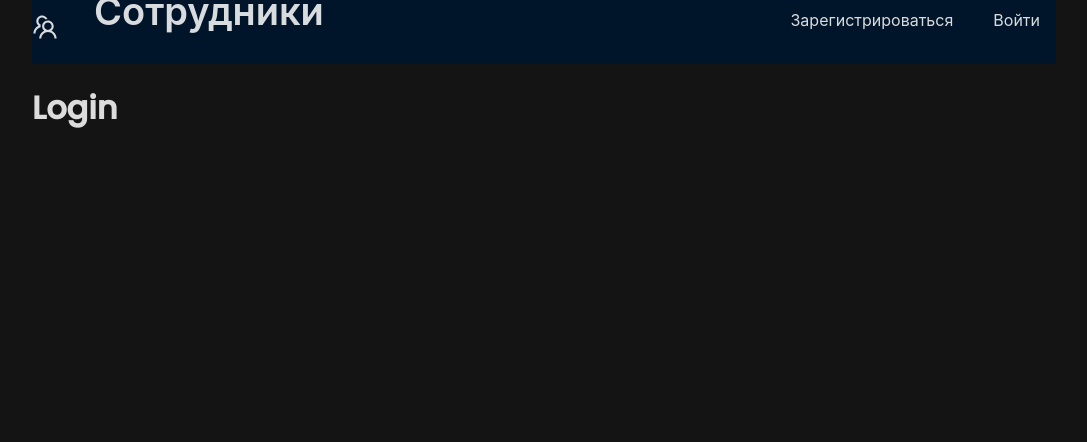
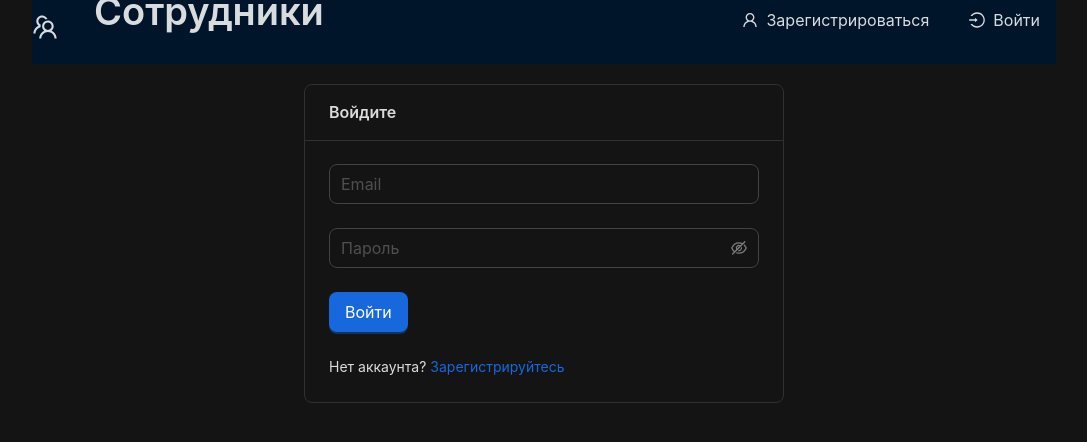
Before and after one commit to YakovlevaSS/employees-app, a React (Create React App) app in the folder client/: page /login in a window 1280 px wide. Shown: the top 442 px of the page, without its empty margins (96-1183 px from the left). Built offline with nearby package versions, Linux system fonts and the light colour scheme.

Commit message:
layout login and register

```diff
--- /dev/null
+++ b/client/src/components/custom-input/input.tsx
@@ -0,0 +1,28 @@
+import React from "react";
+import { Form, Input } from "antd";
+
+type Props = {
+  name: string;
+  placeholder: string;
+  type?: string;
+};
+
+export const CustomInput = ({
+  type = 'text',
+  name,
+  placeholder,
+}: Props) => {
+  return (
+    <Form.Item
+      name={name}
+      rules={[{ required: true, message: "Обязательное поле" }]}
+      shouldUpdate={ true }
+    >
+      <Input
+        placeholder={placeholder}
+        type={ type }
+        size="large"
+      />
+    </Form.Item>
+  );
+};
--- a/client/src/components/header/index.tsx
+++ b/client/src/components/header/index.tsx
@@ -1,6 +1,6 @@
 import { Layout, Space, Typography } from "antd";
 import styles from "./index.module.css";
-import { TeamOutlined } from "@ant-design/icons";
+import { TeamOutlined, UserOutlined, LoginOutlined } from "@ant-design/icons";
 import { CustomButton } from "../custom-button";
 import { Paths } from "../../paths";
 import { Link } from "react-router-dom";
@@ -18,12 +18,12 @@
       </Space>
       <Space>
         <Link to={Paths.register}>
-          <CustomButton type="text">
+          <CustomButton type="text" icon={ <UserOutlined/> }>
             Зарегистрироваться
           </CustomButton>
         </Link>
         <Link to={Paths.login}>
-          <CustomButton type="text">
+          <CustomButton type="text" icon={ <LoginOutlined/> }>
             Войти
           </CustomButton>
         </Link>
--- /dev/null
+++ b/client/src/components/password-input/index.tsx
@@ -0,0 +1,54 @@
+import { Form, Input } from "antd";
+import { NamePath } from "antd/es/form/interface";
+
+type Props = {
+  name: string;
+  placeholder: string;
+  dependencies?: NamePath[];
+};
+
+export const PasswordInput = ({
+  name,
+  placeholder,
+  dependencies,
+}: Props) => {
+  return (
+    <Form.Item
+      name={name}
+      dependencies={dependencies}
+      hasFeedback
+      rules={[
+        {
+          required: true,
+          message: "Обязательное поле",
+        },
+        ({ getFieldValue }) => ({
+          validator(_, value) {
+            if (!value ) {
+              return Promise.resolve();
+            }
+
+            if (name === 'confirmPassword') {
+              if (!value || getFieldValue("password") === value) {
+                return Promise.resolve();
+              }
+              return Promise.reject(
+                new Error("Пароли должны совпадать")
+              );
+            } else {
+              if (value.length < 6) {
+                return Promise.reject(
+                  new Error("Пароль должен быть длинее 6-ти символов")
+                );
+              }
+
+              return Promise.resolve();
+            }
+          },
+        }),
+      ]}
+    >
+      <Input.Password placeholder={placeholder} size="large" />
+    </Form.Item>
+  );
+};
--- a/client/src/pages/login/index.tsx
+++ b/client/src/pages/login/index.tsx
@@ -1,9 +1,31 @@
+import { Card, Form, Row, Space, Typography } from "antd";
+import { Link } from "react-router-dom";
+import { CustomInput } from "../../components/custom-input/input";
 import { Layout } from "../../components/layout";
+import { PasswordInput } from "../../components/password-input";
+import { CustomButton } from "../../components/custom-button";
+import { Paths } from "../../paths";
 
 export const Login = () => {
   return (
     <Layout>
-      <h1>Login</h1>
+      <Row align="middle" justify="center">
+        <Card title="Войдите" style={{ width: "30rem" }}>
+          <Form onFinish={() => null}>
+            <CustomInput type="email" name="email" placeholder="Email" />
+            <PasswordInput name="password" placeholder="Пароль" />
+            <CustomButton type="primary" htmlType="submit">
+              Войти
+            </CustomButton>
+          </Form>
+
+          <Space direction="vertical" size="large">
+            <Typography.Text>
+              Нет аккаунта? <Link to={Paths.register}>Зарегистрируйтесь</Link>
+            </Typography.Text>
+          </Space>
+        </Card>
+      </Row>
     </Layout>
   );
 };
--- a/client/src/pages/register/index.tsx
+++ b/client/src/pages/register/index.tsx
@@ -1,6 +1,36 @@
+import { Card, Form, Row, Space, Typography } from "antd";
+import { Link } from "react-router-dom";
+import { CustomInput } from "../../components/custom-input/input";
+import { Layout } from "../../components/layout";
+import { PasswordInput } from "../../components/password-input";
+import { CustomButton } from "../../components/custom-button";
+import { Paths } from "../../paths";
+
 export const Register = () => {
+  return (
+    <Layout>
+      <Row align="middle" justify="center">
+        <Card title="Зарегистрируйтесь" style={{ width: "30rem" }}>
+          <Form onFinish={() => null}>
+            <CustomInput type="email" name="email" placeholder="Имя" />
+            <CustomInput type="email" name="email" placeholder="Email" />
+            <PasswordInput name="password" placeholder="Пароль" />
+            <PasswordInput
+              name="confirmPassword"
+              placeholder="Повторите пароль"
+            />
+            <CustomButton type="primary" htmlType="submit">
+              Зарегистрируйтесь
+            </CustomButton>
+          </Form>
 
-    return (
-      <h1>Register</h1>
-    );
-  };
+          <Space direction="vertical" size="large">
+            <Typography.Text>
+              Нет аккаунта? <Link to={Paths.login}>Войдите</Link>
+            </Typography.Text>
+          </Space>
+        </Card>
+      </Row>
+    </Layout>
+  );
+};
```
